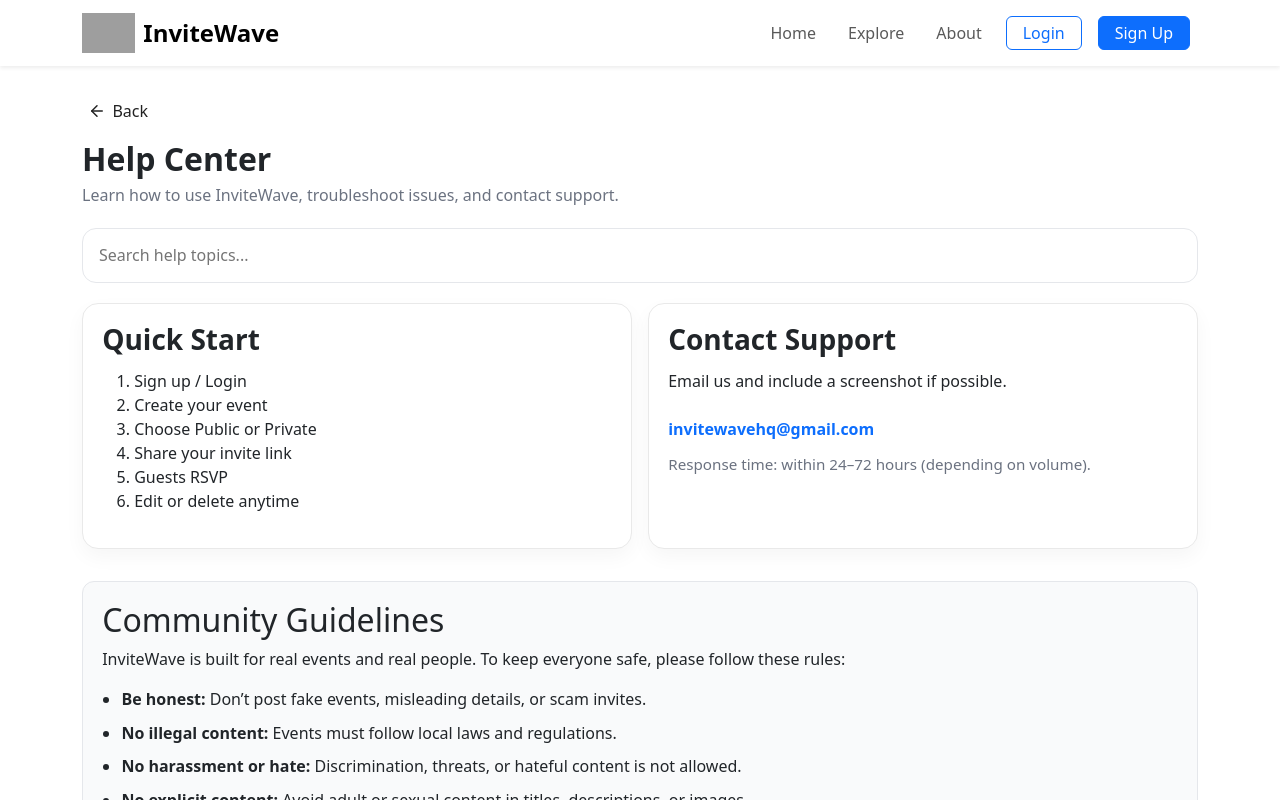
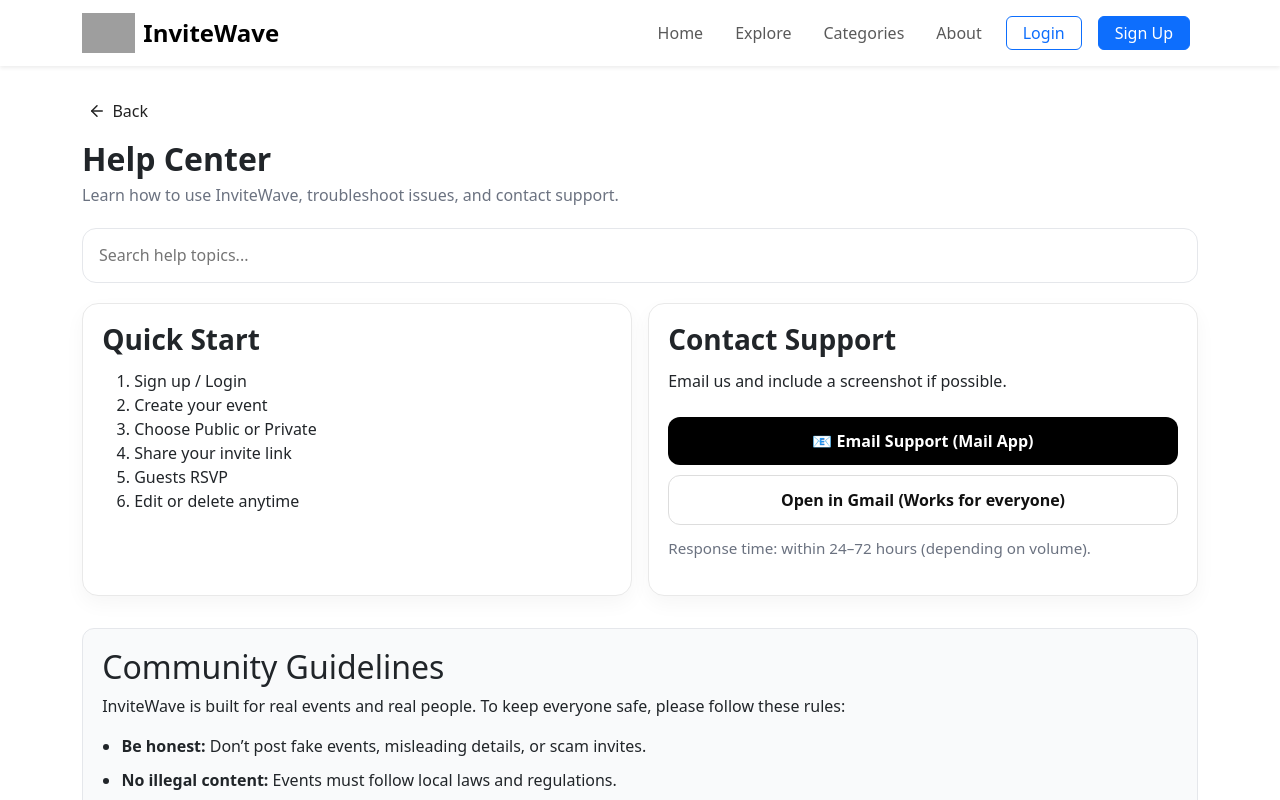
Before and after one commit to Adebayo114/InviteWave, a React (Vite) app: page /help in a window 1280 px wide. Shown: the top 800 px of the page. Built offline with nearby package versions, Linux system fonts and the light colour scheme; no server answers; grey boxes are pictures that could not be loaded.

Commit message:
pre-launch link fix

```diff
--- a/src/Components/Navbar.jsx
+++ b/src/Components/Navbar.jsx
@@ -1,32 +1,38 @@
-    import { Link, useNavigate } from "react-router-dom";
+    import { Link, useNavigate, useLocation } from "react-router-dom";
+    import { useEffect, useRef } from "react";
     import { logout } from "../services/authService";
     import { useAuth } from "../context/useAuth";
-    import { confirmLogout, toastSuccess, alertError } from "../utils/alert";
-
-
-
 
     import image from "../assets/Logo/logo1.png";
     import "../Styles/Navbar.css";
 
     const Navbar = () => {
     const navigate = useNavigate();
-    const { user, authLoading } = useAuth(); // ✅ Firebase user
+    const location = useLocation();
+    const { user, authLoading } = useAuth();
 
+    const collapseRef = useRef(null);
 
-        const handleLogout = async () => {
-        const confirmed = await confirmLogout();
-        if (!confirmed) return;
+    // ✅ Close navbar after navigation (mobile)
+    useEffect(() => {
+        const el = collapseRef.current;
+        if (!el) return;
 
+        // Bootstrap attaches "show" class when open
+        if (el.classList.contains("show")) {
+        el.classList.remove("show");
+        }
+    }, [location.pathname]);
+
+    const handleLogout = async () => {
         try {
-            await logout();
-            toastSuccess("Logged out successfully");
-            navigate("/login");
-        } catch {
-            alertError("Logout failed", "Please try again.");
+        await logout();
+        navigate("/login");
+        } catch (err) {
+        console.error(err);
+        alert("Logout failed. Try again.");
         }
-        };
-
+    };
 
     return (
         <nav className="navbar navbar-expand-lg navbar-light shadow-sm px-3 py-2">
@@ -41,11 +47,15 @@
             type="button"
             data-bs-toggle="collapse"
             data-bs-target="#navbarNav"
+            aria-controls="navbarNav"
+            aria-expanded="false"
+            aria-label="Toggle navigation"
             >
             <span className="navbar-toggler-icon"></span>
             </button>
 
-            <div className="collapse navbar-collapse" id="navbarNav">
+            {/* ✅ attach ref here so we can close it */}
+            <div className="collapse navbar-collapse" id="navbarNav" ref={collapseRef}>
             <ul className="navbar-nav ms-auto align-items-center">
                 <li className="nav-item mx-2">
                 <Link className="nav-link" to="/">
@@ -56,6 +66,18 @@
                 <li className="nav-item mx-2">
                 <Link className="nav-link" to="/explore">
                     Explore
+                </Link>
+                </li>
+
+                <li className="nav-item mx-2">
+                <Link className="nav-link" to="/categories">
+                    Categories
+                </Link>
+                </li>
+
+                <li className="nav-item mx-2">
+                <Link className="nav-link" to="/about">
+                    About
                 </Link>
                 </li>
 
@@ -73,16 +95,20 @@
                         My Events
                     </Link>
                     </li>
+
+                    <li className="nav-item mx-2 d-flex align-items-center gap-2">
+                    <span className="small text-muted d-none d-lg-inline">
+                        {user.displayName || user.email}
+                    </span>
+
+                    <button className="btn btn-danger px-3 py-1" onClick={handleLogout}>
+                        Logout
+                    </button>
+                    </li>
                 </>
                 )}
 
-                <li className="nav-item mx-2">
-                <Link className="nav-link" to="/about">
-                    About
-                </Link>
-                </li>
-
-                {!authLoading && !user ? (
+                {!authLoading && !user && (
                 <>
                     <li className="nav-item mx-2">
                     <Link className="btn btn-outline-primary px-3 py-1" to="/login">
@@ -96,20 +122,7 @@
                     </Link>
                     </li>
                 </>
-                ) : null}
-
-                {!authLoading && user ? (
-                <li className="nav-item mx-2 d-flex align-items-center gap-2">
-                    {/* Optional: show name/email */}
-                    <span className="small text-muted d-none d-lg-inline">
-                    {user.displayName || user.email}
-                    </span>
-
-                    <button className="btn btn-danger px-3 py-1" onClick={handleLogout}>
-                    Logout
-                    </button>
-                </li>
-                ) : null}
+                )}
             </ul>
             </div>
         </div>
--- a/src/Pages/Help.jsx
+++ b/src/Pages/Help.jsx
@@ -82,12 +82,24 @@
                 <h3>Contact Support</h3>
                 <p>Email us and include a screenshot if possible.</p>
 
-                <a
-                    className="help-email"
-                    href="mailto:invitewavehq@gmail.com?subject=InviteWave%20Support"
-                >
-                    invitewavehq@gmail.com
-                </a>
+                <div className="help-contact">
+                    <a
+                        className="help-email"
+                        href="mailto:invitewavehq@gmail.com?subject=InviteWave%20Support&body=Hi%20InviteWave%20Support%2C%0A%0A"
+                    >
+                        📧 Email Support (Mail App)
+                    </a>
+
+                    <a
+                        className="help-email-alt"
+                        href="https://mail.google.com/mail/?view=cm&fs=1&to=invitewavehq@gmail.com&su=InviteWave%20Support&body=Hi%20InviteWave%20Support%2C%0A%0A"
+                        target="_blank"
+                        rel="noopener noreferrer"
+                    >
+                        Open in Gmail (Works for everyone)
+                    </a>
+                  </div>
+
 
                 <p className="help-note">
                     Response time: within 24–72 hours (depending on volume).
--- a/src/Pages/Login.jsx
+++ b/src/Pages/Login.jsx
@@ -20,7 +20,7 @@
         setLoading(true);
         await loginEmail(email, password);
         toastSuccess("Welcome back 🎉");
-        navigate("/my-events");
+        navigate("/explore");
         } catch (err) {
         console.error(err);
 
--- a/src/Styles/Help.css
+++ b/src/Styles/Help.css
@@ -137,3 +137,33 @@
   margin-bottom: 0.6rem;
   line-height: 1.5;
 }
+
+
+.help-contact{
+  display:flex;
+  flex-direction:column;
+  gap:10px;
+  margin-top:12px;
+}
+
+.help-email,
+.help-email-alt{
+  display:flex;
+  justify-content:center;
+  align-items:center;
+  text-decoration:none;
+  padding:12px 14px;
+  border-radius:12px;
+  font-weight:600;
+}
+
+.help-email{
+  background:#000;
+  color:#fff;
+}
+
+.help-email-alt{
+  background:#fff;
+  border:1px solid #ddd;
+  color:#111;
+}
```
